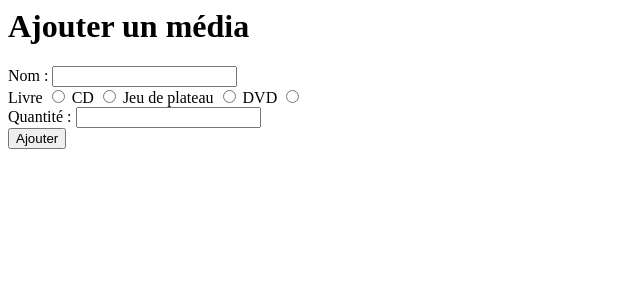
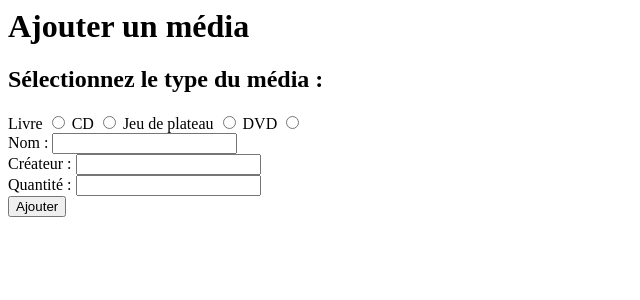
Before and after one commit to JCthedevelop3r/Creer_un_logiciel_de_gestion_de_mediatheque, a Django app: page /add_media in a window 1280 px wide. Shown: the top 300 px of the page, without its empty margins (0-640 px from the left). Run offline with Django 5.2, Linux system fonts and the light colour scheme.

Commit message:
Added dynamic label changing functionality and name attribute of inputs

```diff
--- a/librarians/templates/librarians/add_media.html
+++ b/librarians/templates/librarians/add_media.html
@@ -14,27 +14,32 @@
             </ul>
             {% endif %}
             {% csrf_token %}
+            <div class="media-type-input-container">
+                <h2 class="select-media-type-heading">Sélectionnez le type du média :</h2>
+                <label for="book-type" class="media-type-label">
+                    <span class="book-type">Livre</span>
+                </label>
+                <input type="radio" id="book-type" name=media-type" value="Livre" class="media-type-input" onclick="updateCreatorField('author')">
+                <label for="cd-type" class="media-type-label">
+                    <span class="cd-type">CD</span>
+                </label>
+                <input type="radio" id="cd-type" name=media-type" value="CD" class="media-type-input" onclick="updateCreatorField('artist')">
+                <label for="board-game-type" class="media-type-label">
+                    <span class="board-game-type">Jeu de plateau</span>
+                </label>
+                <input type="radio" id="board-game-type" name=media-type" value="Jeu de plateau" class="media-type-input" onclick="updateCreatorField('creator')">
+                <label for="dvd-type" class="media-type-label">
+                    <span class="dvd-type">DVD</span>
+                </label>
+                <input type="radio" id="dvd-type" name=media-type" value="DVD" class="media-type-input"  onclick="updateCreatorField('director')">
+            </div>
             <div class="media-name-input-container">
                 <label for="media-name" class="media-name">Nom : </label>
                 <input type="text" id="media-name" name="media-name" class="media-name-input">
             </div>
-            <div class="media-type-input-container">
-                <label for="book-type" class="media-type">
-                    <span class="book-type">Livre</span>
-                </label>
-                <input type="radio" id="book-type" name=book-type" class="media-type-input">
-                <label for="cd-type" class="media-type">
-                    <span class="book-type">CD</span>
-                </label>
-                <input type="radio" id="cd-type" name=cd-type" class="media-type-input">
-                <label for="board-game-type" class="media-type">
-                    <span class="book-type">Jeu de plateau</span>
-                </label>
-                <input type="radio" id="board-game-type" name=board-game-type" class="media-type-input">
-                <label for="dvd-type" class="media-type">
-                    <span class="book-type">DVD</span>
-                </label>
-                <input type="radio" id="dvd-type" name=book-type" class="media-type-input">
+            <div class="media-creator-input-container">
+                <label for="media-creator" id="creator-label" class="media-creator-label">Créateur :</label>
+                <input type="text" id="media-creator" name="media-creator" class="media-creator-input">
             </div>
             <div class="quantity-input-container">
                 <label for="media-quantity" class="media-quantity">Quantité : </label>
@@ -44,3 +49,30 @@
         </form>
     </div>
 </main>
+
+<script>
+    function updateCreatorField(creatorType) {
+        const creatorLabel = document.getElementById('creator-label');
+        const creatorInput = document.getElementById('media-creator');
+
+        // Changer le label et le name de l'input selon le type de média
+        switch (creatorType) {
+            case 'author':
+                creatorLabel.innerText = 'Auteur :';
+                creatorInput.name = 'media-author';
+                break;
+            case 'artist':
+                creatorLabel.innerText = 'Artiste :';
+                creatorInput.name = 'media-artist';
+                break;
+            case 'creator':
+                creatorLabel.innerText = 'Créateur :';
+                creatorInput.name = 'media-creator';
+                break;
+            case 'director':
+                creatorLabel.innerText = 'Réalisateur :';
+                creatorInput.name = 'media-director';
+                break;
+        }
+    }
+</script>
--- a/librarians/views.py
+++ b/librarians/views.py
@@ -102,11 +102,38 @@ def add_media(request):
                 'media_quantity': media_quantity
             })
 
-        media = Media.objects.create(
-            name=media_name,
-            type=media_type,
-            quantity=int(media_quantity)
-        )
+        if media_type == "Livre":
+            media_author = request.POST.get('media-author')
+            book = Media.objects.create(
+                name=media_name,
+                author= media_author,
+                type=media_type,
+                quantity=int(media_quantity)
+            )
+        elif media_type == "CD":
+            media_artist = request.POST.get('media-artist')
+            cd = Media.objects.create(
+                name=media_name,
+                artist= media_artist,
+                type=media_type,
+                quantity=int(media_quantity)
+            )
+        elif media_type == "Jeu de plateau":
+            media_creator = request.POST.get('media-creator')
+            board_game = Media.objects.create(
+                name=media_name,
+                creator= media_creator,
+                type=media_type,
+                quantity=int(media_quantity)
+            )
+        else:
+            media_director = request.POST.get('media-director')
+            dvd = Media.objects.create(
+                name=media_name,
+                director= media_director,
+                type=media_type,
+                quantity=int(media_quantity)
+            )
 
         messages.success(request, "Le média a été ajouté avec succès.")
 
```
